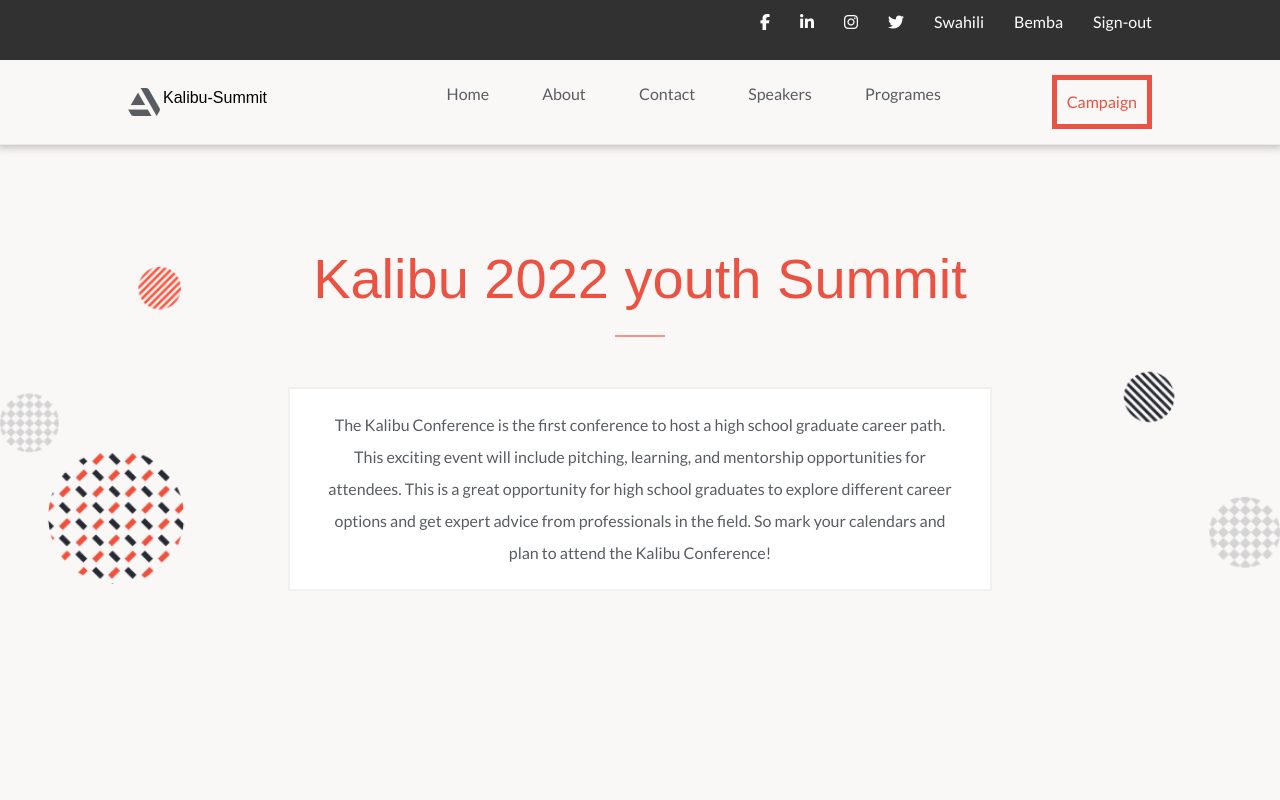
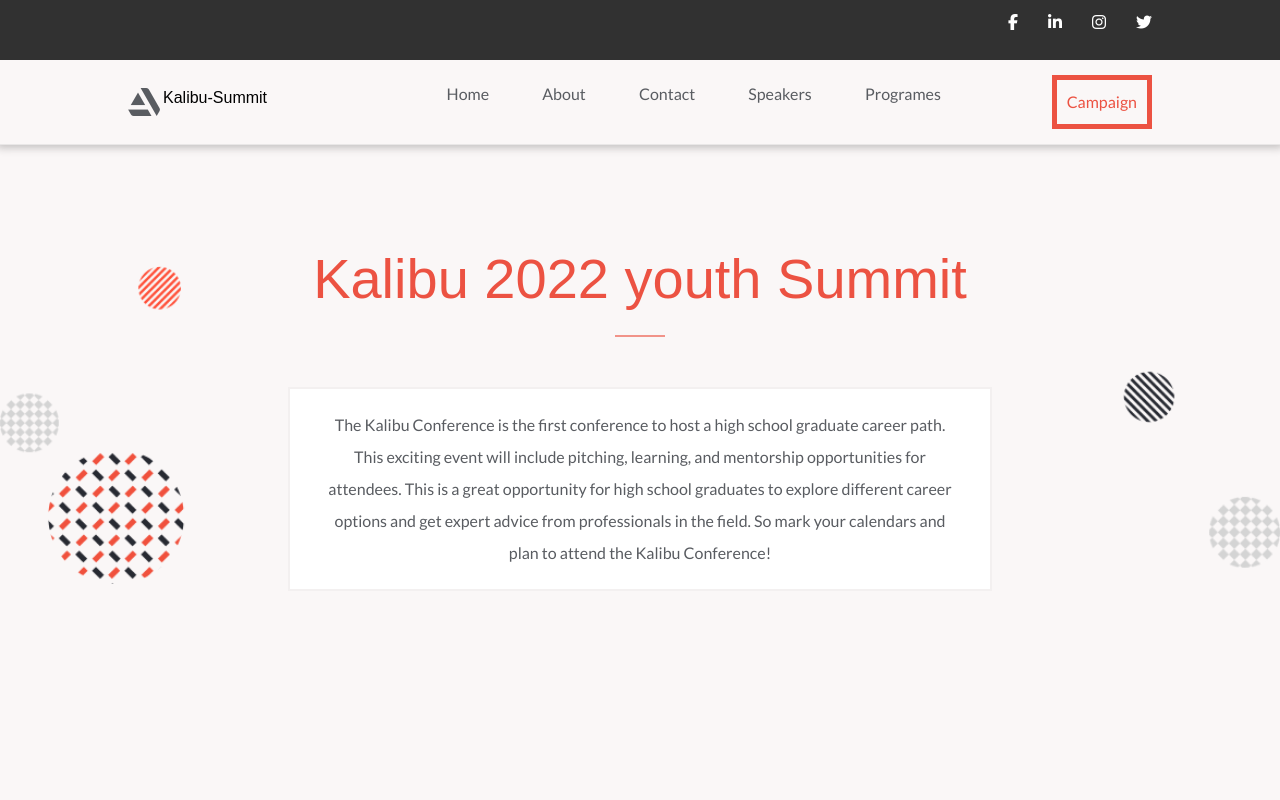
Before and after one commit to misheck12/Concert-Website, a website: page Contact.html in a window 1280 px wide. Shown: the top 800 px of the page. Drawn offline with nearby package versions, Linux system fonts and the light colour scheme; a web font is replaced by a local one.

Commit message:
update nav

```diff
--- a/Contact.html
+++ b/Contact.html
@@ -32,9 +32,6 @@
           <li>
             <a href="#"><i class="fab fa-twitter"></i></a>
           </li>
-          <li><a href="#">Swahili</a></li>
-          <li><a href="#">Bemba</a></li>
-          <li><a href="#">Sign-out</a></li>
         </ul>
       </div>
       <div id="bottom-nav">
```
Also changed, not shown: about.html (+0 -3 lines), index.html (+0 -3 lines), program.html (+0 -3 lines), speakers.html (+0 -3 lines).
